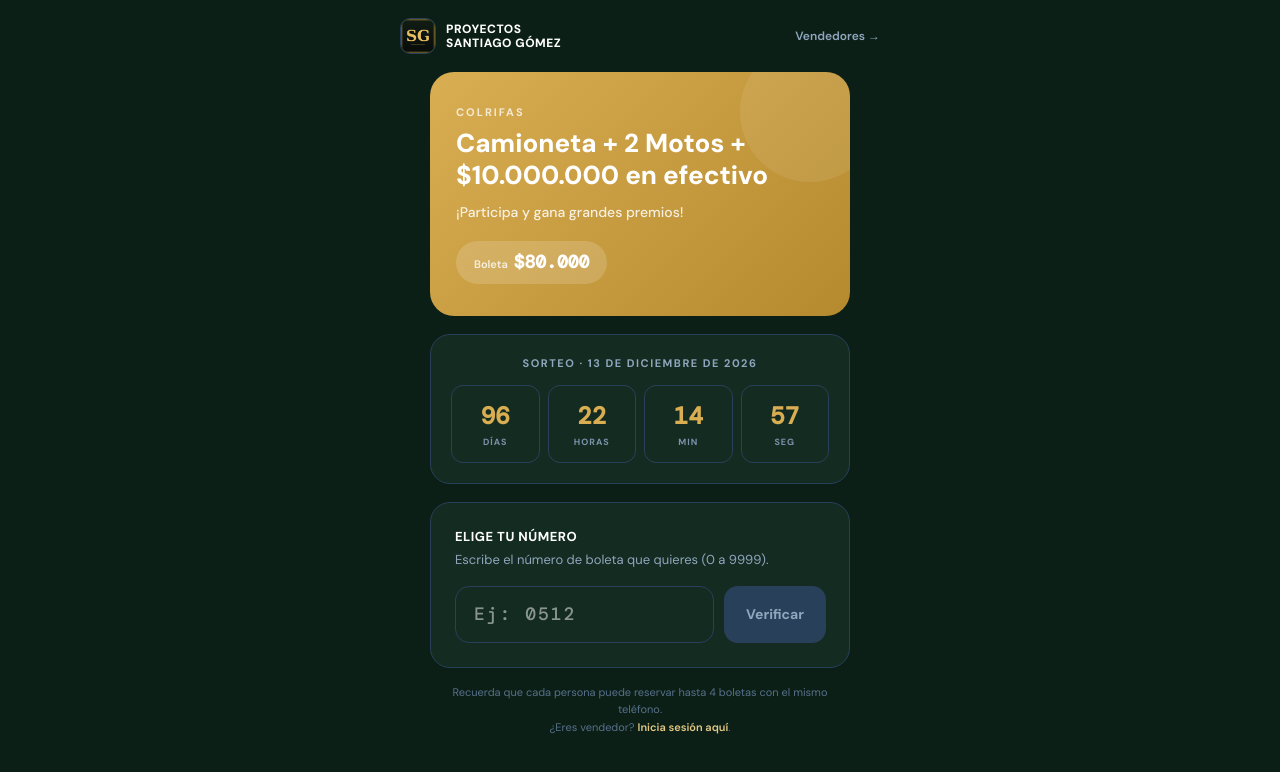
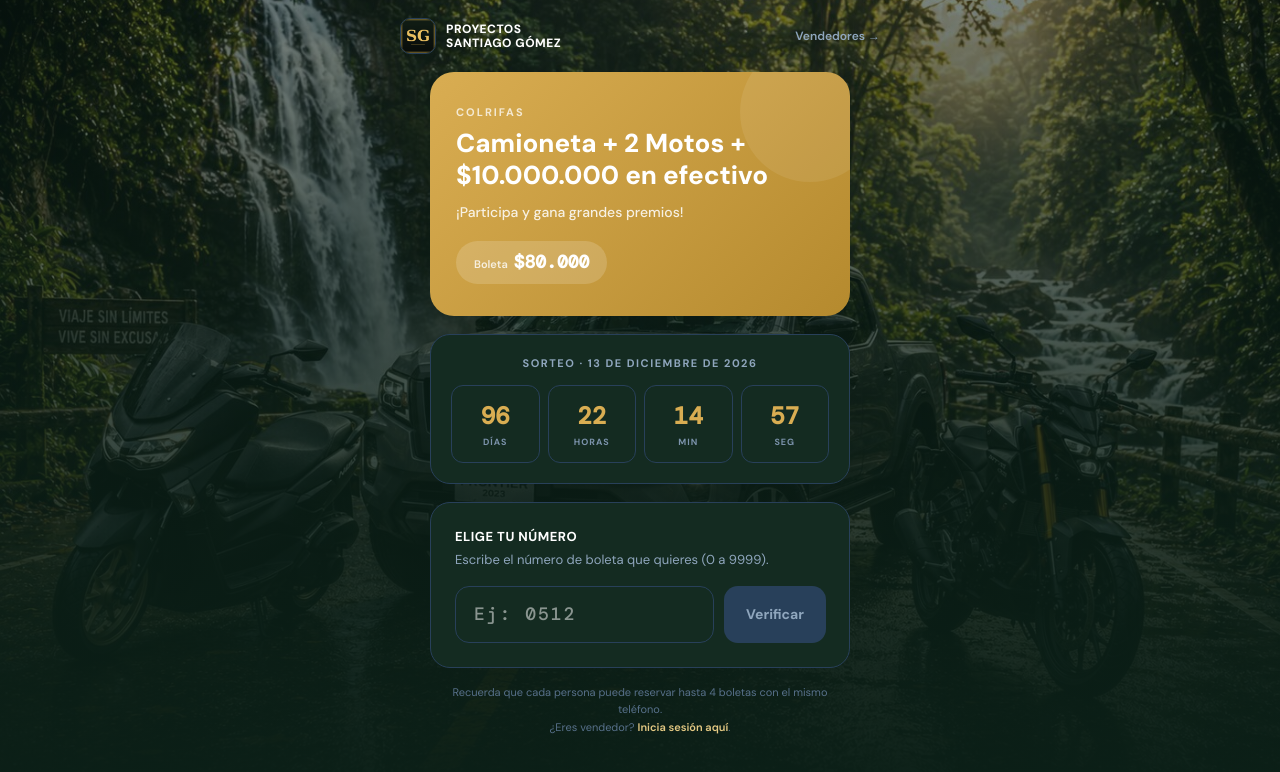
Before and after one commit to riveraalejo38-cell/rifa-digital, a Next.js app: page / in a window 1280 px wide. Shown: the top 772 px of the page. Built offline with nearby package versions, Linux system fonts and the light colour scheme.

Commit message:
Agregar foto de fondo de los premios (camioneta y motos) en la pagina publica

```diff
--- a/src/app/PublicoClient.tsx
+++ b/src/app/PublicoClient.tsx
@@ -141,7 +141,12 @@ export default function PublicoClient() {
   };
 
   return (
-    <div style={{ minHeight: "100vh", background: "#0B1F17", fontFamily: "'DM Sans', 'Segoe UI', sans-serif" }}>
+    <div style={{
+      minHeight: "100vh",
+      background: "linear-gradient(180deg, rgba(11,31,23,0.55) 0%, rgba(11,31,23,0.88) 70%, #0B1F17 100%), url('/premios/hero-grupo.jpg')",
+      backgroundSize: "cover", backgroundPosition: "center", backgroundAttachment: "fixed", backgroundRepeat: "no-repeat",
+      fontFamily: "'DM Sans', 'Segoe UI', sans-serif",
+    }}>
       <style>{`
         @import url('https://fonts.googleapis.com/css2?family=DM+Sans:wght@400;500;600;700;800&family=DM+Mono:wght@500&display=swap');
         * { box-sizing: border-box; }
```
